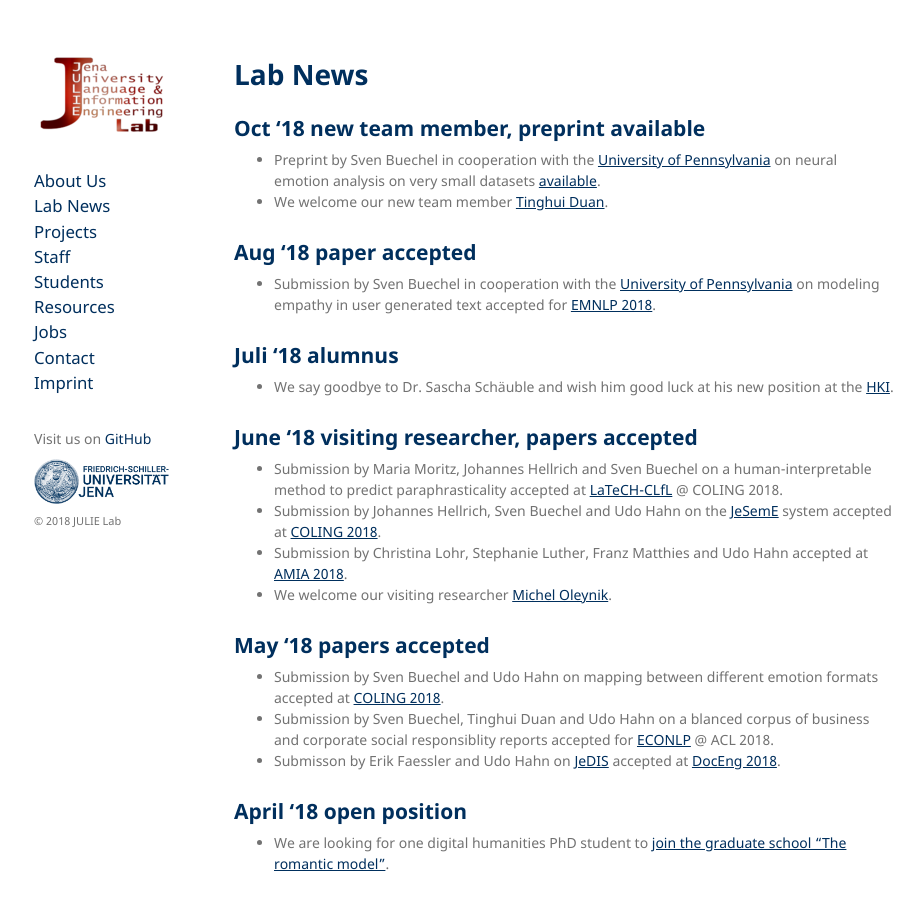
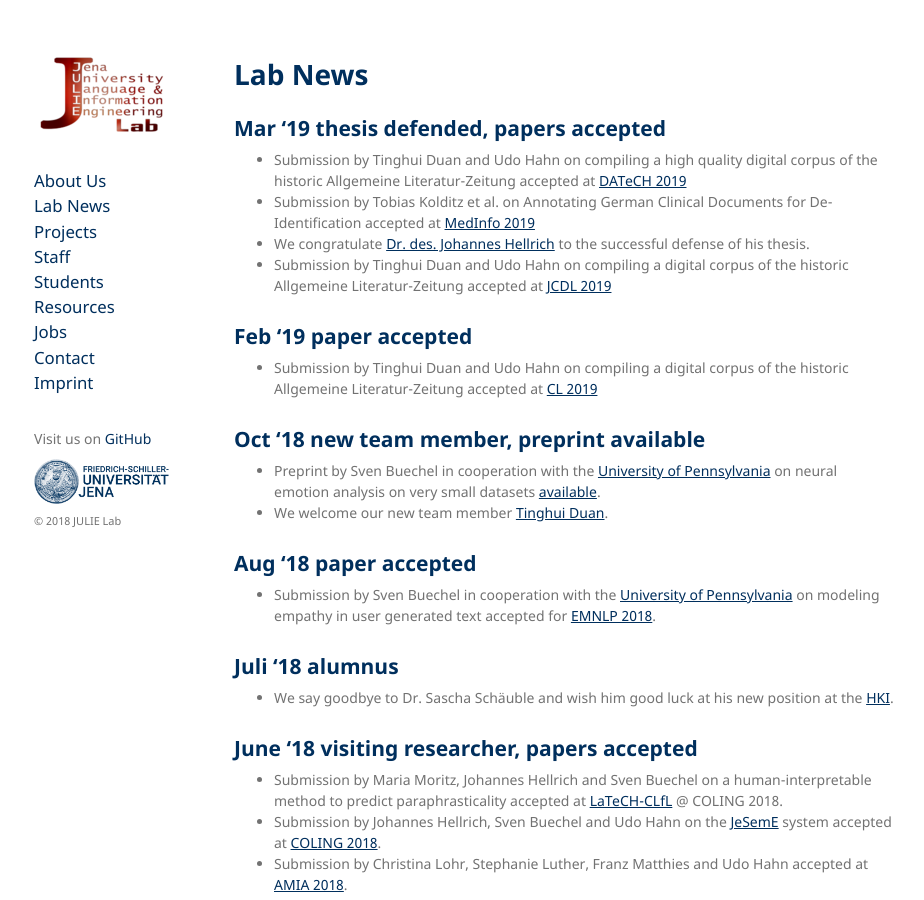
Before and after one commit to JULIELab/JULIELab.github.io, a Jekyll site: the page built from Lab+News.md, in a window 1280 px wide and 900 px high. Shown: the whole window, without its empty margins (176-1100 px from the left). Built offline with Jekyll 4.4.1, drawn with Linux system fonts in a browser that asks for light colours; our own code applies the rules of GitHub Pages for plain Markdown files.

Commit message:
Update Lab+News.md

```diff
--- a/Lab+News.md
+++ b/Lab+News.md
@@ -2,6 +2,16 @@
 layout: default
 ---
 # Lab News
+
+## Mar '19 thesis defended, papers accepted
+* Submission by Tinghui Duan and Udo Hahn on compiling a high quality digital corpus of the historic Allgemeine Literatur-Zeitung accepted at [DATeCH 2019](http://datech.digitisation.eu)
+* Submission by Tobias Kolditz et al. on Annotating German Clinical Documents for De-Identification accepted at [MedInfo 2019](https://medinfo-lyon.org/en/)
+* We congratulate [Dr. des. Johannes Hellrich](/Staff/Hellrich/index.html) to the successful defense of his thesis.
+* Submission by Tinghui Duan and Udo Hahn on compiling a digital corpus of the historic Allgemeine Literatur-Zeitung accepted at [JCDL 2019](https://2019.jcdl.org)
+
+
+## Feb '19 paper accepted
+* Submission by Tinghui Duan and Udo Hahn on compiling a digital corpus of the historic Allgemeine Literatur-Zeitung accepted at [CL 2019](http://www.cl2019.org)
 
 ## Oct '18 new team member, preprint available
 * Preprint by  Sven Buechel in cooperation with the [University of Pennsylvania](http://www.wwbp.org) on neural emotion analysis on very small datasets [available](https://arxiv.org/abs/1810.10949).
```
